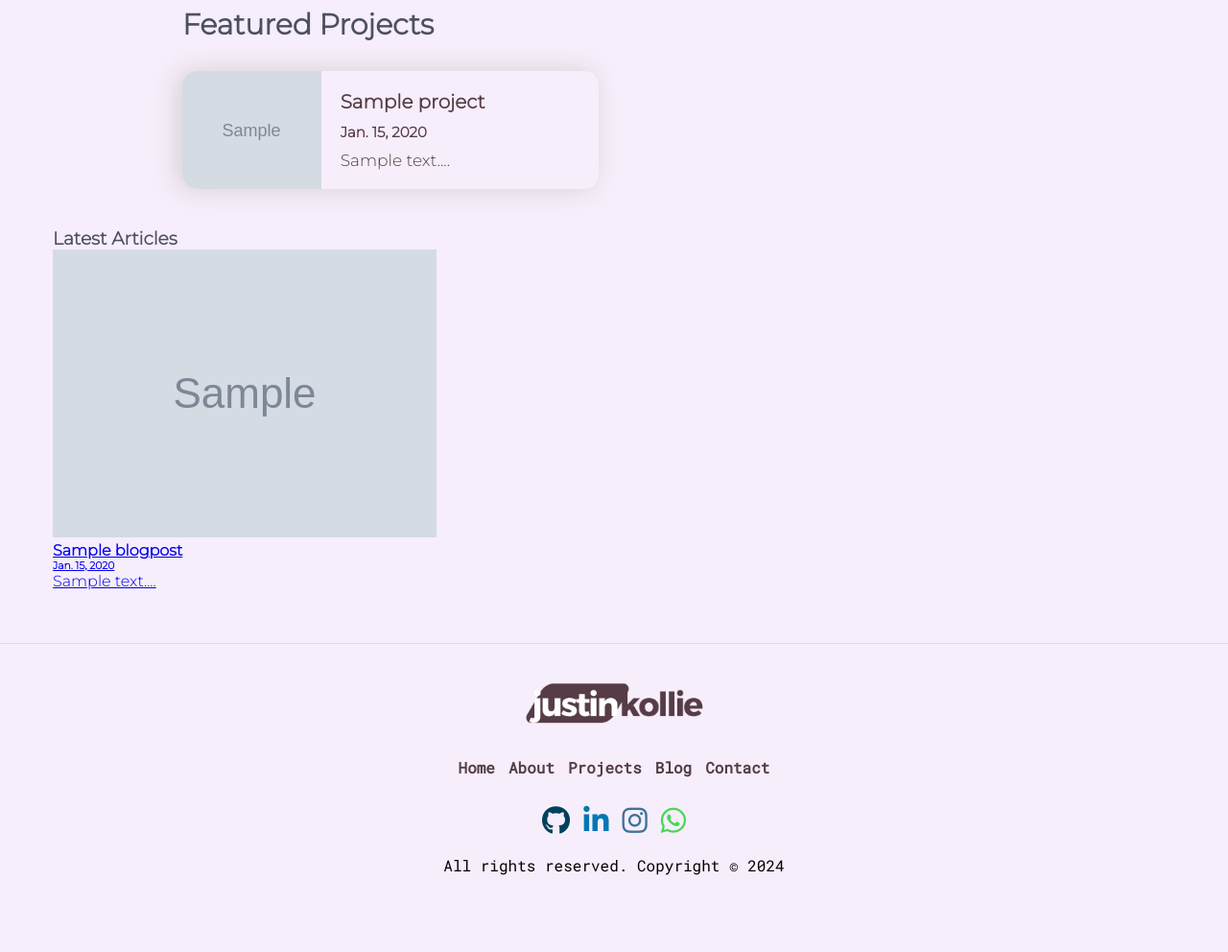
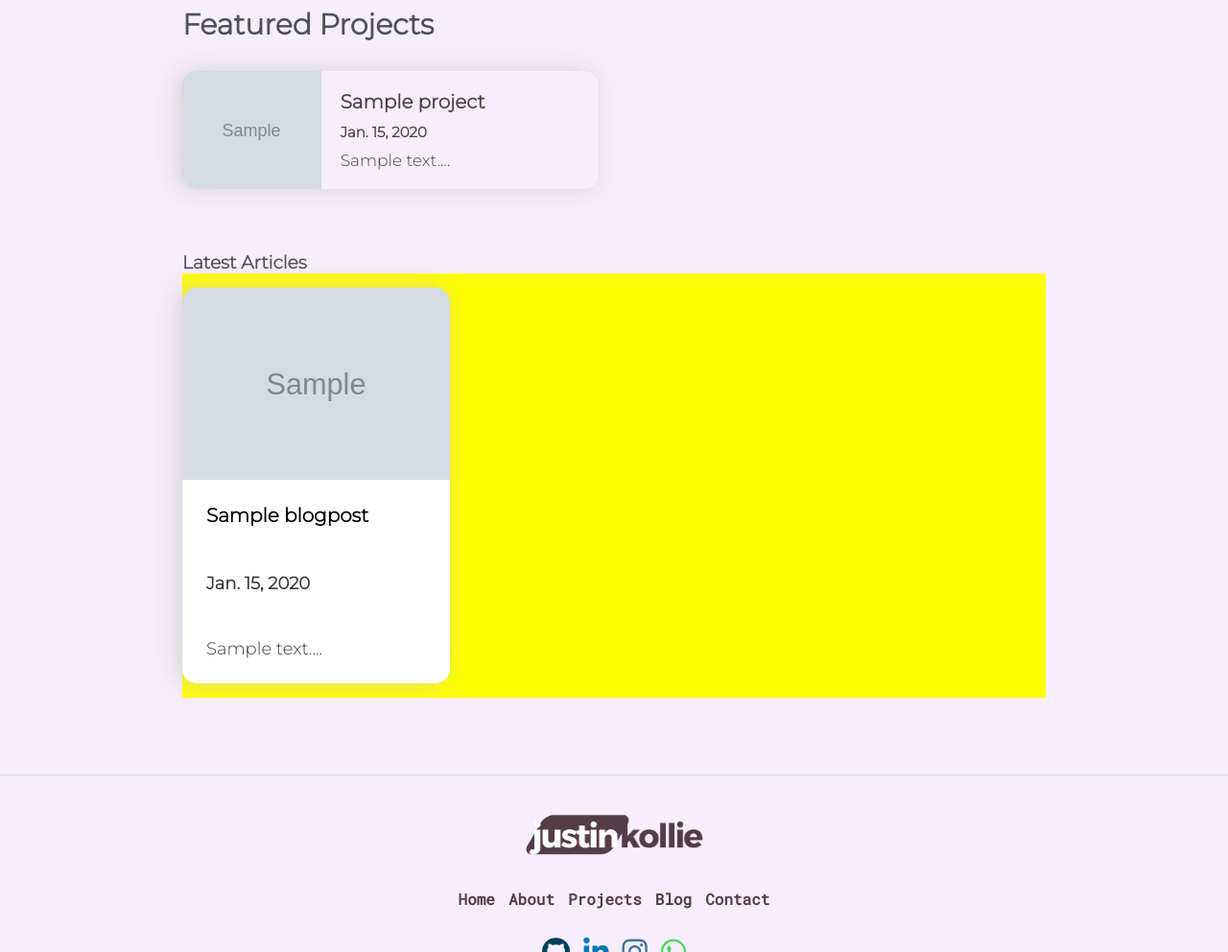
Before and after one commit to sandocodes/personal_portfolio, a Django app: page / in a window 1280 px wide. Shown: the part 1006-1998 px from the top of the page at 96% size. Before the commit the page ends 1918 px from the top, so only its background shows below. Run offline with Django 5.2, Linux system fonts and the light colour scheme; tables that the repository leaves empty hold one stand-in row (values such as "Sample post"); grey boxes marked "Sample" are stand-in pictures; some libraries are stand-ins or nearby versions.

Commit message:
Home page latest articles
Styled latest articles on home page.

```diff
--- a/portfolio/website/static/home_styles.css
+++ b/portfolio/website/static/home_styles.css
@@ -154,3 +154,68 @@
 .featured_projects > div ._project .project_description .snippet {
     font-size: 17px;
 }
+
+
+/* Latest Articles */
+.home_page .latest_articles  {
+    max-width: 950px;
+    margin: auto;
+    min-height: 200px;
+    padding: 25px;
+}
+
+.home_page .latest_articles div {
+    max-width: 1120px;
+    display: grid;
+    gap: 2rem;
+    grid-template-columns: repeat(auto-fill, minmax(265px, 1fr));
+    padding: 15px 0;
+    background-color: yellow;
+}
+
+.home_page .latest_articles div ._article {
+    display: flex;
+    flex-direction: column;
+    color: white;
+    min-height: auto;
+    text-decoration: none;
+    color: rgb(124, 118, 118);
+    border-radius: 15px;
+    box-shadow: -5px 0px 25px 0px rgba(204,195,195,0.7);
+    -webkit-box-shadow: -5px 0px 25px 0px rgba(204,195,195,0.7);
+    -moz-box-shadow: -5px 0px 25px 0px rgba(204,195,195,0.7);
+}
+
+/* Card image */
+.home_page .latest_articles div ._article img {
+    width: 100%;
+    height: 200px;
+    border-radius: 15px 15px 0 0;
+    object-fit: cover;
+    margin-bottom: 0;
+}
+
+/* Latest Individual Blog Description */
+.home_page .latest_articles div ._article .article_description {
+    padding: 25px;
+    background-color: white;
+    border-radius: 0 0 15px 15px;
+}
+
+.home_page .latest_articles div ._article .article_description .article_title {
+    font-size: 20px;
+    margin-bottom: 16px;
+    color: black;
+}
+
+.home_page .latest_articles div ._article .article_description .date_published {
+    font-size: 18px;
+    color: rgb(56, 57, 58);
+    margin-bottom: 15px;
+}
+
+.home_page .latest_articles div ._article .article_description p {
+    font-size: 18px;
+    color: rgb(56, 57, 58);
+    line-height: 2.6vh;
+}
```
